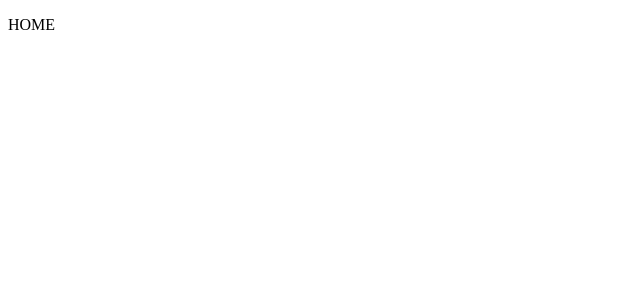
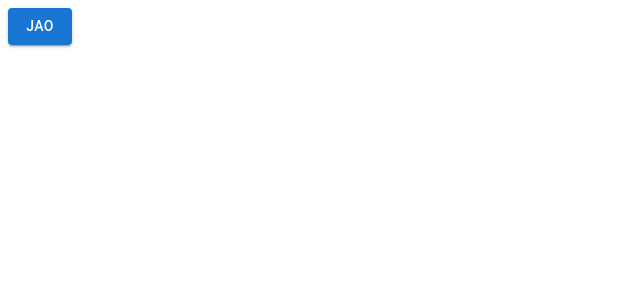
Before and after one commit to JoaoLucasLourenco/Teste_Postaqui, a React (Create React App) app in the folder frontend/: page /home in a window 1280 px wide. Shown: the top 300 px of the page, without its empty margins (0-640 px from the left). Built offline with nearby package versions, Linux system fonts and the light colour scheme.

Commit message:
Config: install and test mui
Instalado e testado Material UI

```diff
--- a/frontend/package.json
+++ b/frontend/package.json
@@ -3,6 +3,10 @@
   "version": "0.1.0",
   "private": true,
   "dependencies": {
+    "@emotion/react": "^11.11.4",
+    "@emotion/styled": "^11.11.5",
+    "@mui/icons-material": "^5.15.18",
+    "@mui/material": "^5.15.18",
     "@testing-library/jest-dom": "^5.17.0",
     "@testing-library/react": "^13.4.0",
     "@testing-library/user-event": "^13.5.0",
--- a/frontend/src/router/index.tsx
+++ b/frontend/src/router/index.tsx
@@ -1,11 +1,12 @@
 
+import { Button, ButtonBase } from '@mui/material';
 import React from 'react';
 import {Routes, Route, Navigate} from 'react-router-dom'
 
 export const  AppRoutes = () =>{
     return(
         <Routes>
-            <Route path='/home' element={<p>HOME</p>}/>
+            <Route path='/home' element={<Button variant='contained'>Jao</Button>}/>
 
             <Route path='*' element={<Navigate to='/home'/>}/>
         </Routes>
```
Also changed, not shown: 1 other file (tests, documents, lock files or other folders).
